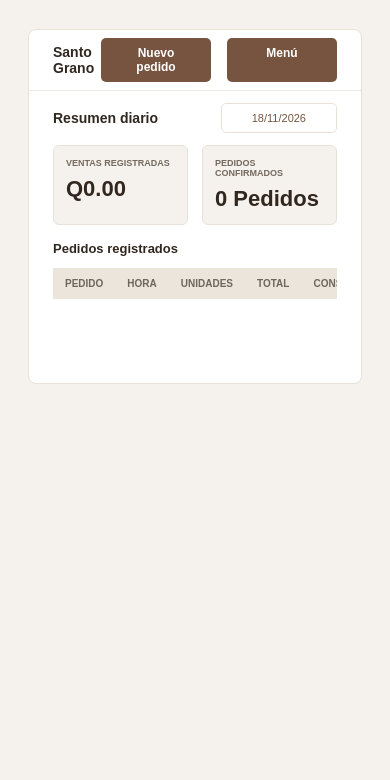
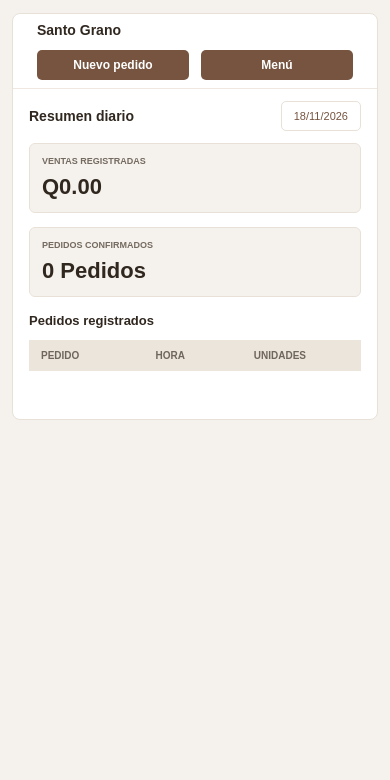
Before and after one commit to Hector-oreno/proyecto-cafeteria, a plain HTML site: page ventasdeldia.html in a window 390 px wide. Shown: the part 64-844 px from the top of the page. Drawn offline with Linux system fonts and the light colour scheme.

Commit message:
Adaptar paginas a movil y actualizar almacenamiento de pedidos

```diff
--- a/css/detallepedido.css
+++ b/css/detallepedido.css
@@ -110,3 +110,17 @@ tfoot td {
 .tabla_contenedor table {
     min-width: 600px;
 }
+
+@media (max-width: 480px) {
+    main {
+        padding: 0 12px;
+    }
+
+    section {
+        padding: 16px;
+    }
+
+    .encabezado-pedido {
+        flex-direction: column;
+    }
+}
--- a/css/ventasdia.css
+++ b/css/ventasdia.css
@@ -195,3 +195,47 @@ td {
 .btn-detalle:hover {
     background-color: #f5f2ed;
 }
+
+@media (max-width: 700px) {
+    body {
+        padding: 12px;
+    }
+
+    .encabezado,
+    .titulo-fecha,
+    .botones {
+        flex-wrap: wrap;
+        gap: 12px;
+    }
+
+    .botones {
+        width: 100%;
+    }
+
+    .botones .boton-inicio {
+        flex: 1 1 120px;
+    }
+
+    .resumen-diario,
+    .pedidos-registrados {
+        padding-left: 16px;
+        padding-right: 16px;
+    }
+
+    .estadisticas {
+        flex-direction: column;
+    }
+
+    .ventas-registradas,
+    .pedidos-confirmados {
+        flex: none;
+    }
+
+    .fecha {
+        padding: 8px 12px;
+    }
+
+    .tabla-contenedor table {
+        min-width: 600px;
+    }
+}
--- a/js/detallepedido.js
+++ b/js/detallepedido.js
@@ -1,4 +1,4 @@
-const pedidoGuardado = sessionStorage.getItem("pedidoConfirmado");
+const pedidoGuardado = localStorage.getItem("pedidoConfirmado");
 
 if (pedidoGuardado) {
     const pedido = JSON.parse(pedidoGuardado);
--- a/js/resumenPedido.js
+++ b/js/resumenPedido.js
@@ -9,13 +9,14 @@ const botonConfirmar =
 document.querySelector(".boton_confirmar");
 
 botonConfirmar.addEventListener("click", function () {
-    sessionStorage.setItem("pedidoConfirmado", JSON.stringify(pedido));
+    localStorage.setItem("pedidoConfirmado", JSON.stringify(pedido));
     window.location.href = "detallepedido.html";
 });
 
 const botonCancelar = document.querySelector(".boton_cancelar");
 
 botonCancelar.addEventListener("click", function () {
+    localStorage.removeItem("pedidoBorrador");
     window.location.href = "index.html";
 });
 
@@ -29,7 +30,7 @@ let pedido = {
     ]
 };
 
-const borradorGuardado = sessionStorage.getItem("pedidoBorrador");
+const borradorGuardado = localStorage.getItem("pedidoBorrador");
 
 if (borradorGuardado) {
     pedido = JSON.parse(borradorGuardado);
```
Also changed, not shown: css/nuevopedido.css (+16 -0 lines), css/resumenPedido.css (+12 -1 lines).
